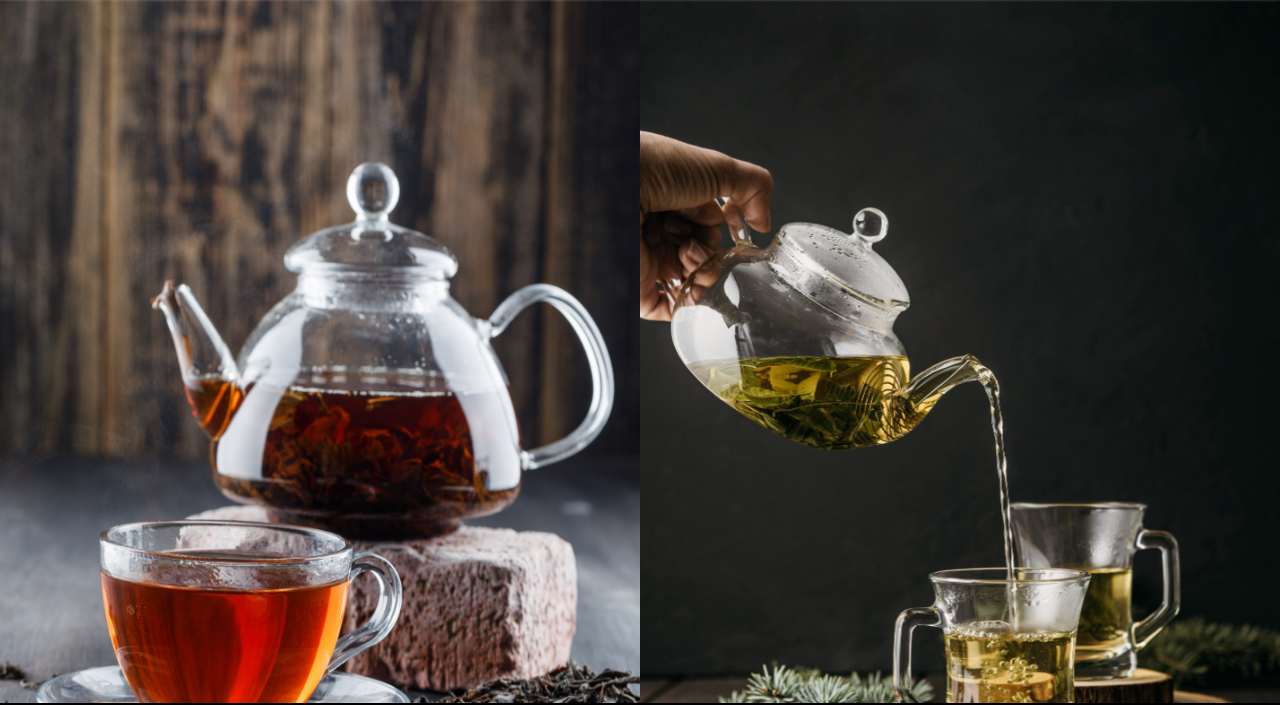
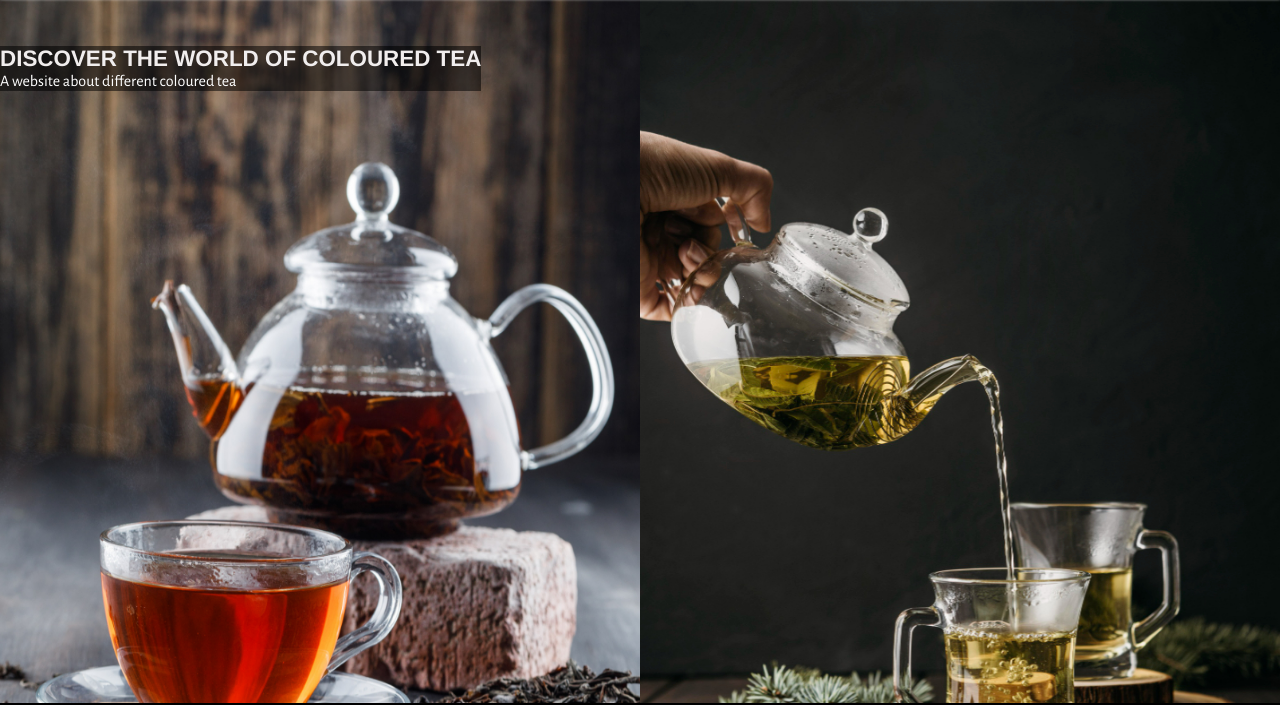
Before and after one commit to AlexanderAberg/Different-Coloured-Tea, a plain HTML site: page index.html in a window 1280 px wide. Shown: the part 50-755 px from the top of the page. Drawn offline with nearby package versions, Linux system fonts and the light colour scheme; a web font is replaced by a local one.

Commit message:
Changed colours and created & styled a welcome h2 and p on index

```diff
--- a/assets/css/style.css
+++ b/assets/css/style.css
@@ -18,7 +18,7 @@ header {
     width: 100%;
     z-index: 100;
     padding: 0 1rem;
-    box-shadow: 0 3px 3px darkgray;
+    box-shadow: 0 3px 3px rgb(242, 242, 242);
     display: flex;
     justify-content: space-between;
     top: 0;
@@ -42,6 +42,14 @@ main {
     /* Make the area larger to push footer down */
     flex: 1 0 auto;
     display: flex;
+}
+
+.welcome {
+    z-index: 99;
+    background-color: #00000086;
+    position: absolute;
+    top: 12vh;
+    color: white;
 }
 
 footer {
@@ -68,7 +76,7 @@ h2 {
     font-size: 2.8vh;
     text-transform: uppercase;
     text-align: center;
-    color: darkgray;
+    color: rgb(241, 238, 238);
     font-family: 'Sawarabi Mincho', helvetica;
 }
 
--- a/index.html
+++ b/index.html
@@ -42,6 +42,10 @@
     </header>
         <!-- Main -->
         <main>
+        <div class="welcome">
+            <h2>Discover the world of coloured tea</h2>
+            <p>A website about different coloured tea</p>
+        </div>
         <section id="home">
             <h2 class="hidden">Home</h2>
             <div id="photos">
```
Also changed, not shown: contact-us.html (+1 -1 lines).
